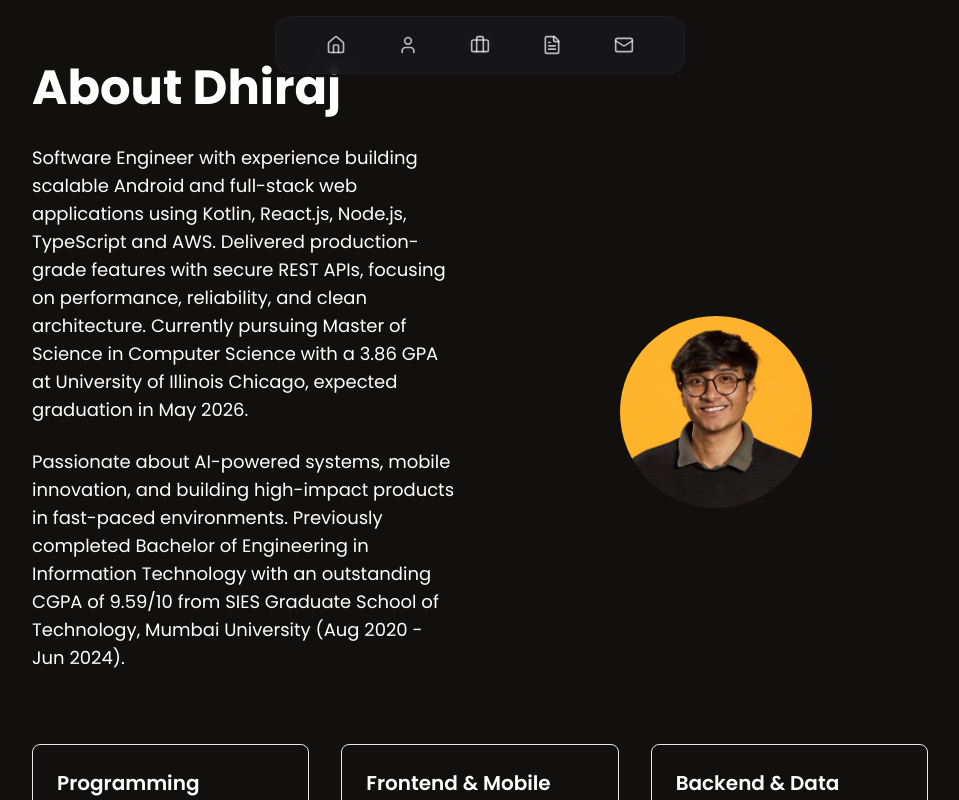
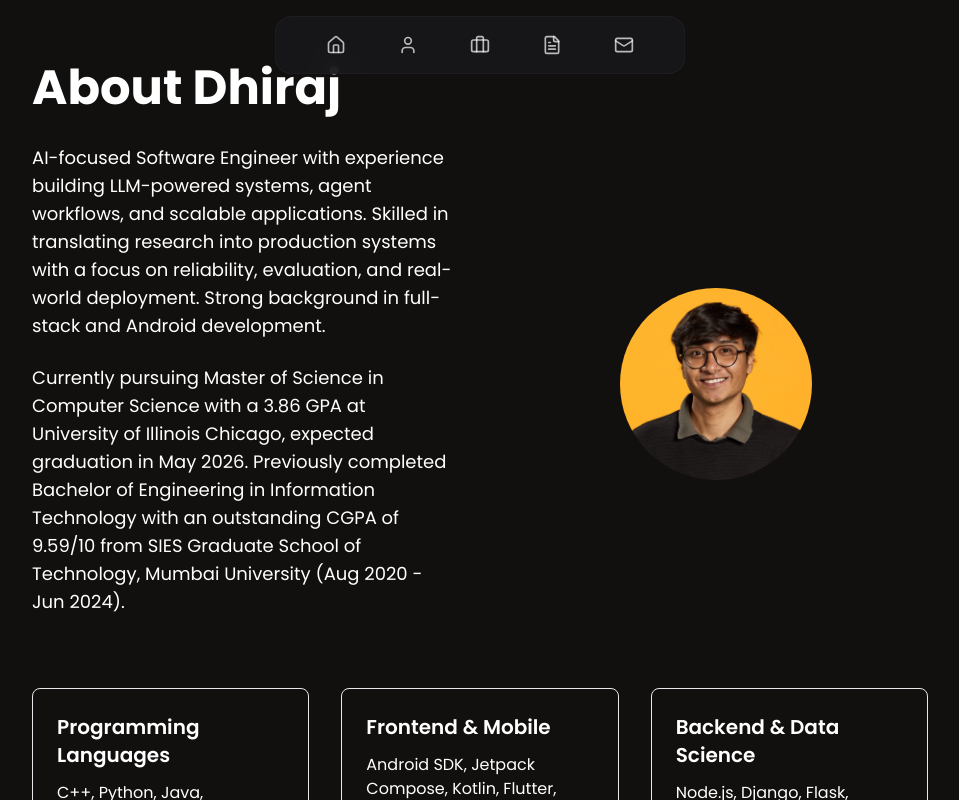
Before and after one commit to Dhiraj455/Portfolio, a Next.js app: page /about in a window 1280 px wide. Shown: the top 800 px of the page, without its empty margins (160-1119 px from the left). Built offline with nearby package versions, Linux system fonts and the light colour scheme.

Commit message:
Updated content

```diff
--- a/public/resume.html
+++ b/public/resume.html
@@ -207,7 +207,7 @@
         <!-- Professional Summary -->
         <section class="mt-4">
             <p class="text-gray-700 text-xs text-center text-justify leading-relaxed">
-                Software Engineer with experience building scalable <b>Android</b> and <b>full-stack web applications</b> using <b>Kotlin</b>, <b>React.js</b>, <b>Node.js</b>, <b>TypeScript</b> and <b>AWS</b>. Delivered <b>production-grade features</b> with secure <b>REST APIs</b>, focusing on <b>performance</b>, <b>reliability</b>, and <b>clean architecture</b>. Passionate about <b>AI-powered systems</b>, <b>mobile innovation</b>, and building <b>high-impact products</b> in fast-paced environments.
+                AI-focused Software Engineer with experience building <b>LLM-powered systems</b>, <b>agent workflows</b>, and <b>scalable applications</b>. Skilled in translating research into production systems with a focus on <b>reliability</b>, <b>evaluation</b>, and <b>real-world deployment</b>. Strong background in <b>full-stack</b> and <b>Android development</b>.
             </p>
         </section>
 
--- a/src/app/about/page.tsx
+++ b/src/app/about/page.tsx
@@ -17,10 +17,10 @@ export default function About() {
         <div className="grid md:grid-cols-2 gap-12 items-center mb-12">
           <div>
             <p className="text-lg text-muted-foreground mb-6">
-              Software Engineer with experience building scalable Android and full-stack web applications using Kotlin, React.js, Node.js, TypeScript and AWS. Delivered production-grade features with secure REST APIs, focusing on performance, reliability, and clean architecture. Currently pursuing Master of Science in Computer Science with a 3.86 GPA at University of Illinois Chicago, expected graduation in May 2026.
+              AI-focused Software Engineer with experience building LLM-powered systems, agent workflows, and scalable applications. Skilled in translating research into production systems with a focus on reliability, evaluation, and real-world deployment. Strong background in full-stack and Android development.
             </p>
             <p className="text-lg text-muted-foreground mb-6">
-              Passionate about AI-powered systems, mobile innovation, and building high-impact products in fast-paced environments. Previously completed Bachelor of Engineering in Information Technology with an outstanding CGPA of 9.59/10 from SIES Graduate School of Technology, Mumbai University (Aug 2020 - Jun 2024).
+              Currently pursuing Master of Science in Computer Science with a 3.86 GPA at University of Illinois Chicago, expected graduation in May 2026. Previously completed Bachelor of Engineering in Information Technology with an outstanding CGPA of 9.59/10 from SIES Graduate School of Technology, Mumbai University (Aug 2020 - Jun 2024).
             </p>
           </div>
 
--- a/src/app/layout.tsx
+++ b/src/app/layout.tsx
@@ -14,7 +14,7 @@ const poppins = Poppins({
 export const metadata: Metadata = {
   metadataBase: new URL('https://dhirajshelke.com'),
   title: "Dhiraj Shelke - Software Engineer",
-  description: "Software Engineer Intern at Fetch Rewards | Graduate Student at UIC | Passionate about Mobile Development, Full-Stack Engineering, and AI/ML applications.",
+  description: "AI-focused Software Engineer building LLM-powered systems, agent workflows, and scalable applications. MS Computer Science @ UIC. Full-stack and Android development.",
   keywords: ["software engineer", "kotlin", "android", "react", "python", "tensorflow", "mobile development", "full stack"],
   authors: [{ name: "Dhiraj Shelke" }],
   icons: {
@@ -32,7 +32,7 @@ export const metadata: Metadata = {
     type: "website",
     locale: "en_US",
     title: "Dhiraj Shelke - Software Engineer",
-    description: "Software Engineer Intern at Fetch Rewards | Graduate Student at UIC | Passionate about Mobile Development, Full-Stack Engineering, and AI/ML applications.",
+    description: "AI-focused Software Engineer building LLM-powered systems, agent workflows, and scalable applications. MS Computer Science @ UIC. Full-stack and Android development.",
     images: [
       {
         url: "/DhirajPhoto.jpeg",
```
